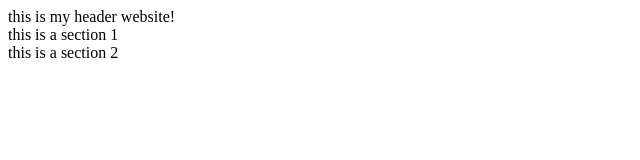
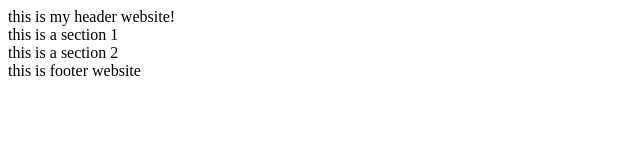
Before and after one commit to umlxv66666/test, a plain HTML site: page index.html in a window 1280 px wide. Shown: the whole page, without its empty margins (0-640 px from the left). Drawn offline with Linux system fonts and the light colour scheme.

Commit message:
added footer

```diff
--- a/index.html
+++ b/index.html
@@ -11,5 +11,6 @@
       <section>this is a section 1</section>
       <section>this is a section 2</section>
     </main>
+    <footer>this is footer website</footer>
   </body>
 </html>
```
